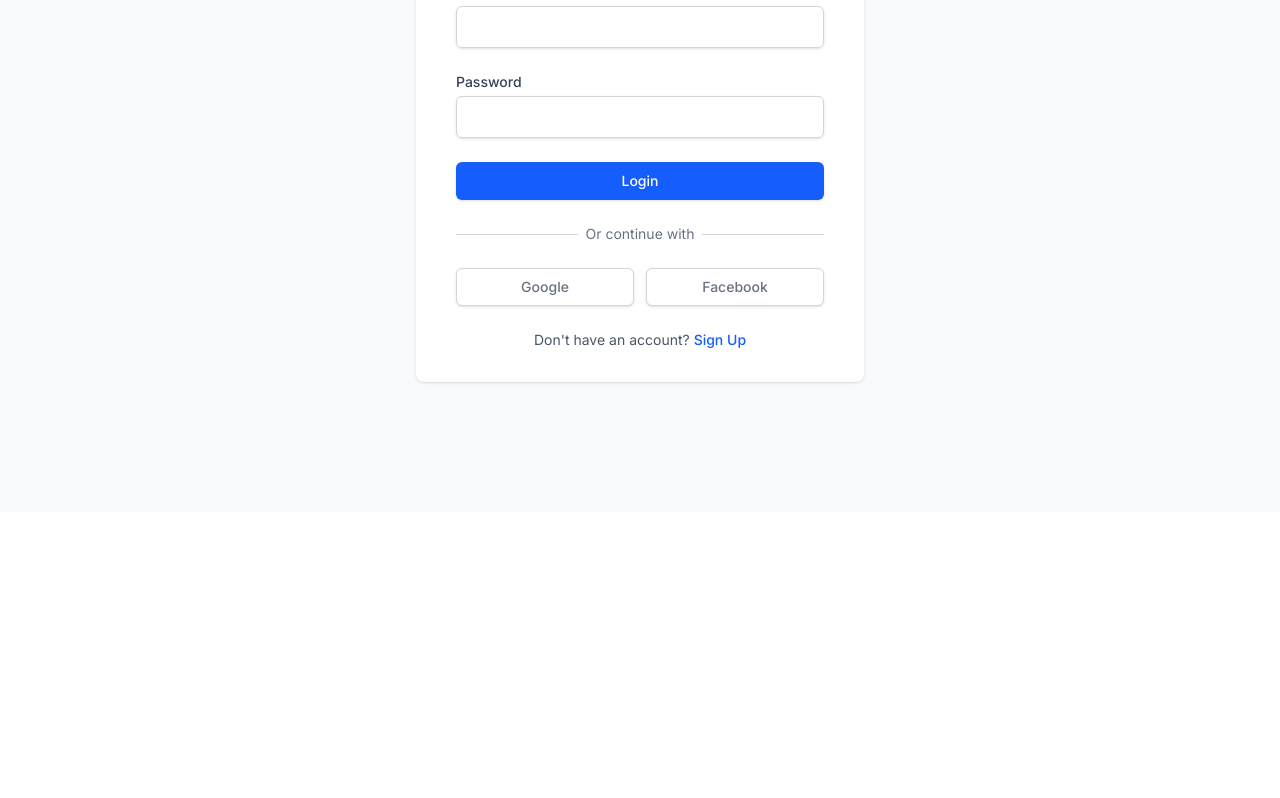
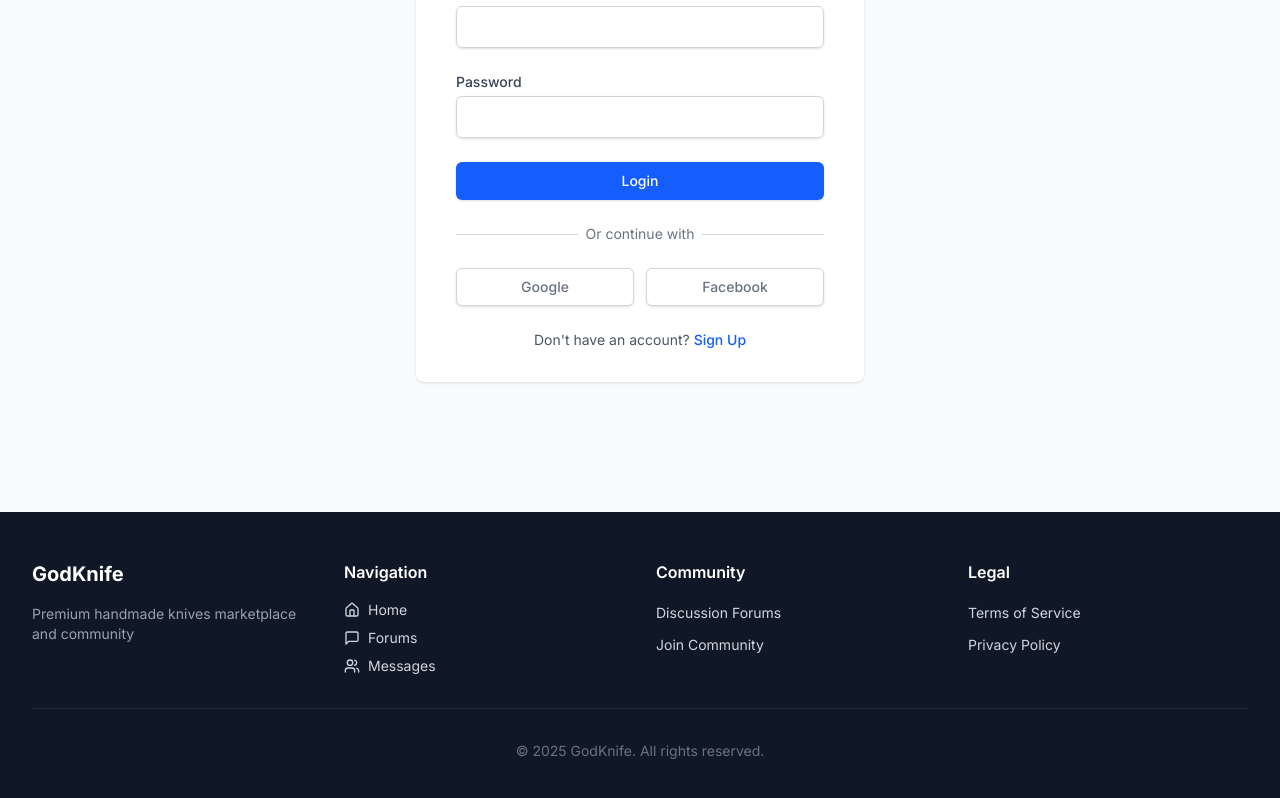
Before and after one commit to ash-rain/godknife, a Next.js app: page /auth/signin in a window 1280 px wide. Shown: the part 288-1086 px from the top of the page. Before the commit the page ends 800 px from the top, so only its background shows below. Built offline with nearby package versions, Linux system fonts and the light colour scheme.

Commit message:
feat: Add Footer component and integrate it into RootLayout; add Forums link to Navigation

```diff
--- a/app/layout.tsx
+++ b/app/layout.tsx
@@ -3,6 +3,7 @@ import { Inter } from "next/font/google";
 import "./globals.css";
 import { SessionProvider } from "@/components/SessionProvider";
 import { LanguageProvider } from "@/components/LanguageProvider";
+import Footer from "@/components/Footer";
 
 const inter = Inter({ subsets: ["latin", "cyrillic"] });
 
@@ -18,10 +19,11 @@ export default function RootLayout({
 }>) {
   return (
     <html lang="en" suppressHydrationWarning>
-      <body className={inter.className}>
+      <body className={`${inter.className} flex flex-col min-h-screen`}>
         <SessionProvider>
           <LanguageProvider>
-            {children}
+            <div className="flex-1">{children}</div>
+            <Footer />
           </LanguageProvider>
         </SessionProvider>
       </body>
--- /dev/null
+++ b/components/Footer.tsx
@@ -0,0 +1,90 @@
+'use client'
+
+import Link from 'next/link'
+import { useLanguage } from './LanguageProvider'
+import { MessageSquare, Home, Users } from 'lucide-react'
+
+export default function Footer() {
+    const { t } = useLanguage()
+
+    return (
+        <footer className="bg-gray-900 text-gray-300 mt-auto">
+            <div className="max-w-7xl mx-auto px-4 sm:px-6 lg:px-8 py-12">
+                <div className="grid grid-cols-1 md:grid-cols-4 gap-8">
+                    {/* Brand */}
+                    <div className="col-span-1">
+                        <h3 className="text-white text-xl font-bold mb-4">
+                            {t('common.appName')}
+                        </h3>
+                        <p className="text-sm text-gray-400">
+                            Premium handmade knives marketplace and community
+                        </p>
+                    </div>
+
+                    {/* Navigation */}
+                    <div>
+                        <h4 className="text-white font-semibold mb-4">Navigation</h4>
+                        <ul className="space-y-2">
+                            <li>
+                                <Link href="/" className="text-sm hover:text-white transition flex items-center gap-2">
+                                    <Home className="h-4 w-4" />
+                                    {t('nav.home')}
+                                </Link>
+                            </li>
+                            <li>
+                                <Link href="/forums" className="text-sm hover:text-white transition flex items-center gap-2">
+                                    <MessageSquare className="h-4 w-4" />
+                                    Forums
+                                </Link>
+                            </li>
+                            <li>
+                                <Link href="/messages" className="text-sm hover:text-white transition flex items-center gap-2">
+                                    <Users className="h-4 w-4" />
+                                    {t('nav.messages')}
+                                </Link>
+                            </li>
+                        </ul>
+                    </div>
+
+                    {/* Community */}
+                    <div>
+                        <h4 className="text-white font-semibold mb-4">Community</h4>
+                        <ul className="space-y-2">
+                            <li>
+                                <Link href="/forums" className="text-sm hover:text-white transition">
+                                    Discussion Forums
+                                </Link>
+                            </li>
+                            <li>
+                                <Link href="/auth/signin" className="text-sm hover:text-white transition">
+                                    Join Community
+                                </Link>
+                            </li>
+                        </ul>
+                    </div>
+
+                    {/* Legal */}
+                    <div>
+                        <h4 className="text-white font-semibold mb-4">Legal</h4>
+                        <ul className="space-y-2">
+                            <li>
+                                <Link href="/terms" className="text-sm hover:text-white transition">
+                                    Terms of Service
+                                </Link>
+                            </li>
+                            <li>
+                                <Link href="/privacy" className="text-sm hover:text-white transition">
+                                    Privacy Policy
+                                </Link>
+                            </li>
+                        </ul>
+                    </div>
+                </div>
+
+                <div className="mt-8 pt-8 border-t border-gray-800 text-center text-sm text-gray-500">
+                    <p>&copy; {new Date().getFullYear()} GodKnife. All rights reserved.</p>
+                </div>
+            </div>
+        </footer>
+    )
+}
--- a/components/Navigation.tsx
+++ b/components/Navigation.tsx
@@ -4,7 +4,7 @@ import Link from 'next/link'
 import { useSession, signOut } from 'next-auth/react'
 import { useLanguage } from './LanguageProvider'
 import { useState, useRef } from 'react'
-import { Menu, X, MessageSquare, User, Settings, LogOut, Home, Plus } from 'lucide-react'
+import { Menu, X, MessageSquare, User, Settings, LogOut, Home, Plus, Users } from 'lucide-react'
 
 interface NavigationProps {
     onCreatePost?: () => void
@@ -35,6 +35,14 @@ export default function Navigation({ onCreatePost }: NavigationProps) {
                             >
                                 <Home className="h-5 w-5" />
                                 <span>{t('nav.home')}</span>
+                            </Link>
+
+                            <Link
+                                href="/forums"
+                                className="inline-flex items-center gap-2 px-3 py-2 text-gray-700 hover:text-blue-600 hover:bg-gray-50 rounded-md transition"
+                            >
+                                <Users className="h-5 w-5" />
+                                <span>Forums</span>
                             </Link>
 
                             {session && (
@@ -155,6 +163,14 @@ export default function Navigation({ onCreatePost }: NavigationProps) {
                             <Home className="h-5 w-5" />
                             <span>{t('nav.home')}</span>
                         </Link>
+                        <Link
+                            href="/forums"
+                            className="flex items-center gap-2 pl-3 pr-4 py-2 text-base font-medium text-gray-900"
+                            onClick={() => setMobileMenuOpen(false)}
+                        >
+                            <Users className="h-5 w-5" />
+                            <span>Forums</span>
+                        </Link>
                         {session && (
                             <>
                                 <Link
```
